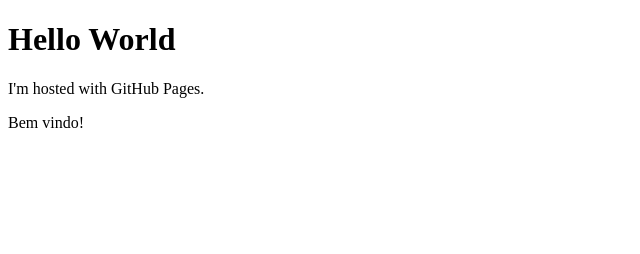
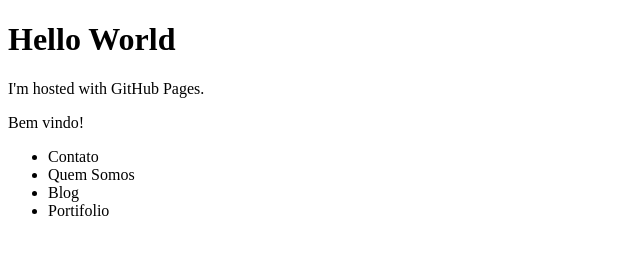
Before and after one commit to pablocarlos/pablocarlos.github.io, a plain HTML site: page index.html in a window 1280 px wide. Shown: the whole page, without its empty margins (0-640 px from the left). Drawn offline with Linux system fonts and the light colour scheme.

Commit message:
Menu
Pequeno menu

```diff
--- a/index.html
+++ b/index.html
@@ -4,5 +4,12 @@
 <h1>Hello World</h1>
 <p>I'm hosted with GitHub Pages.</p>
 <p>Bem vindo!</p>
+<ul>
+	<li>Contato</li>
+	<li>Quem Somos</li>
+	<li>Blog</li>
+	<li>Portifolio</li>
+</ul>
+
 </body>
 </html>
```
Also changed, not shown: 2 other files.
